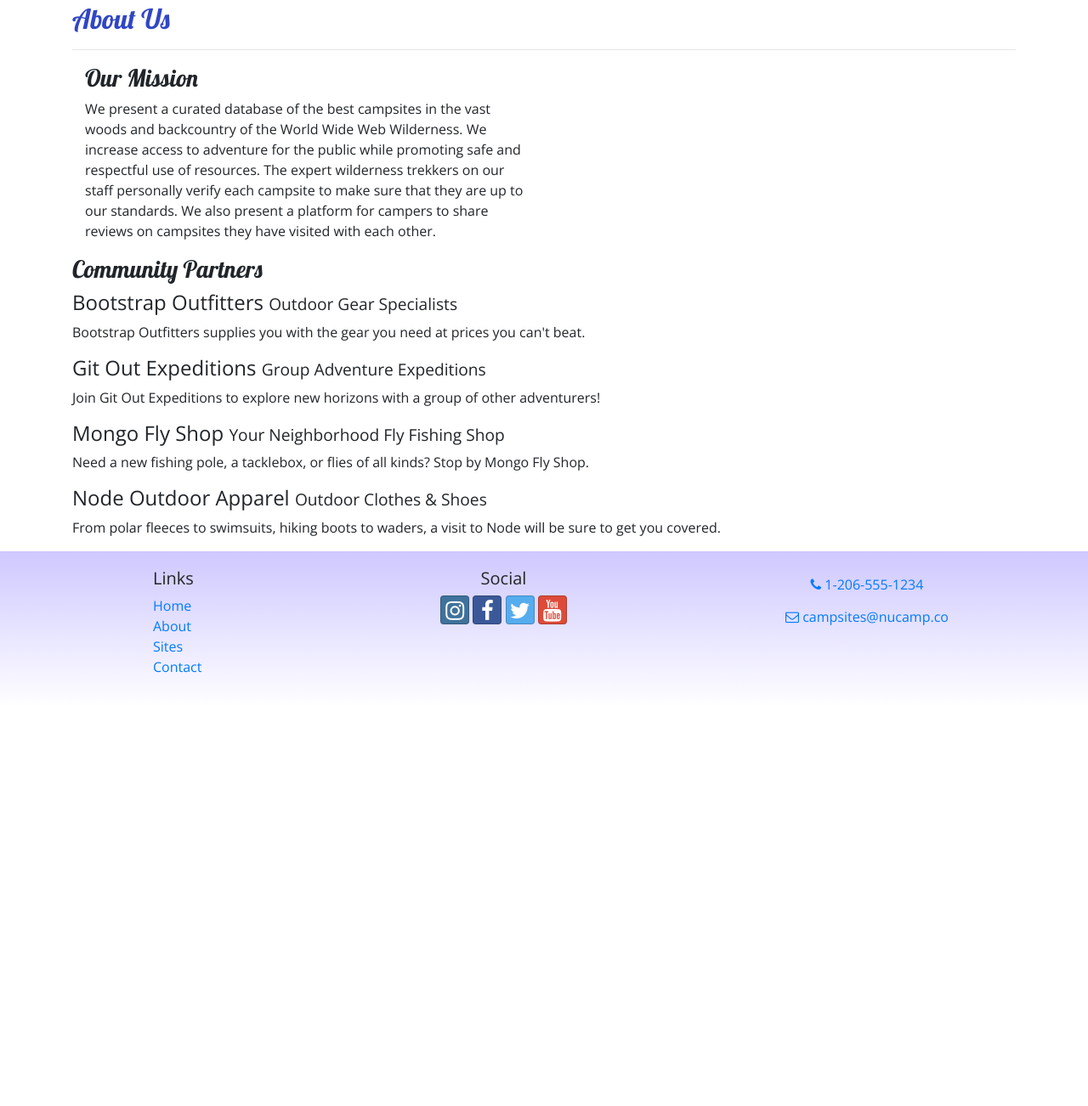
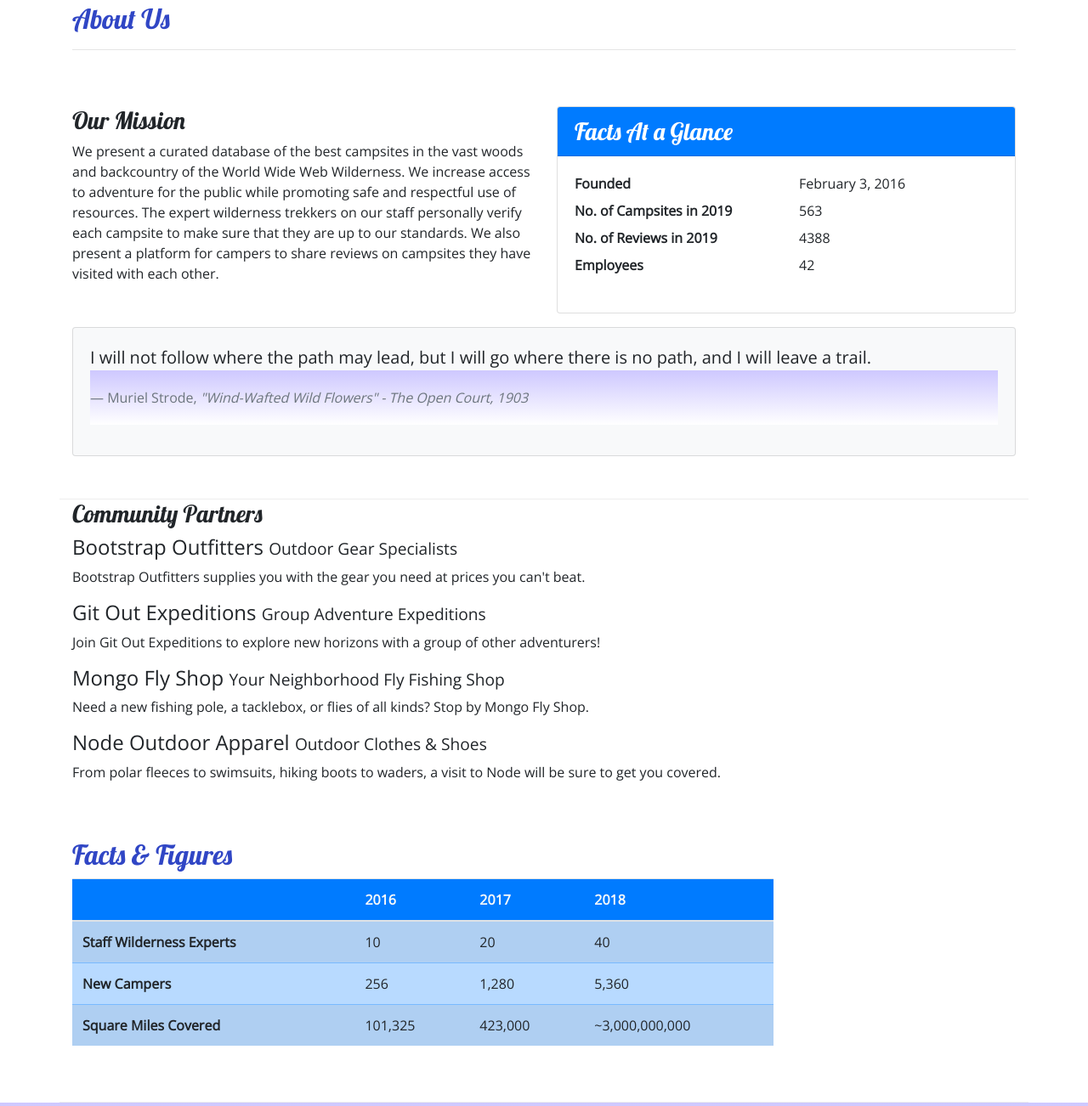
Before and after one commit to CubanFireball81/nucampsite, a website: page aboutus.html in a window 1280 px wide. Shown: the part 279-1581 px from the top of the page at 85% size. Before the commit the page ends 1112 px from the top, so only its background shows below. Drawn offline with nearby package versions, Linux system fonts and the light colour scheme.

Commit message:
Tables and Cards

```diff
--- a/aboutus.html
+++ b/aboutus.html
@@ -60,10 +60,39 @@
             </div>
         </div>
 
-        <div calss="row">
+        <div class="row row-content">
             <div class="col-sm-6">
                 <h3>Our Mission</h3>
-                <p>We present a curated database of the best campsites in the vast woods and backcountry of the World Wide Web Wilderness. We increase access to adventure for the public while promoting safe and respectful use of resources. The expert wilderness trekkers on our staff personally verify each campsite to make sure that they are up to our standards. We also present a platform for campers to share reviews on campsites they have visited with each other.</p>
+                <p>We present a curated database of the best campsites in the vast woods and backcountry of the World Wide Web Wilderness. We increase access to adventure for the public while promoting safe and respectful use of resources. The expert wilderness trekkers on our staff personally verify each campsite to make sure that they are up to our standards. We also present a platform for campers to share reviews on campsites they have visited with  each other.</p>
+            </div>
+            <div class="col-sm-6">
+                <div class="card">
+                    <h3 class="card-header bg-primary text-white">Facts At a Glance</h3>
+                    <div class="card-body">
+                        <dl class="row">
+                            <dt class="col-6">Founded</dt>
+                            <dd class="col-6">February 3, 2016</dd>
+                            <dt class="col-6">No. of Campsites in 2019</dt>
+                            <dd class="col-6">563</dd>
+                            <dt class="col-6">No. of Reviews in 2019</dt>
+                            <dd class="col-6">4388</dd>
+                            <dt class="col-6">Employees</dt>
+                            <dd class="col-6">42</dd>
+                        </dl>
+                    </div>
+                </div>
+            </div>
+            <div class="col">
+                <div class="card bg-light mt-3">
+                    <blockquote class="blockquote card-body">
+                        <p class="mb-0">I will not follow where the path may lead, but I will go where there is no path, and I will leave a trail.</p>
+                        <footer class="blockquote-footer">Muriel Strode,
+                            <cite title="Source Title">"Wind-Wafted Wild Flowers" -
+                                The Open Court, 1903
+                            </cite>
+                        </footer>
+                    </blockquote>
+        		</div>
             </div>
         </div>
 
@@ -80,9 +109,47 @@
                 <p class="d-none d-sm-block">From polar fleeces to swimsuits, hiking boots to waders, a visit to Node will be sure to get you covered.</p>
             </div>
         </div>
+
+        <div class="row row-content">
+            <div class="col-sm-9">
+            	<h2>Facts &amp; Figures</h2>
+            	<div class="table-responsive">
+               	    <table class="table table-striped">
+	                    <thead>
+	                        <tr class="bg-primary text-light">
+	                            <th></th>
+	                            <th>2016</th>
+	                            <th>2017</th>
+	                            <th>2018</th>
+	                        </tr>
+                    	</thead>
+	                    <tbody class="table-primary">
+                            <tr>
+                                <th>Staff Wilderness Experts</th>
+                                <td>10</td>
+                                <td>20</td>
+                                <td>40</td>
+                            </tr>
+                            <tr>
+                                <th>New Campers</th>
+                                <td>256</td>
+                                <td>1,280</td>
+                                <td>5,360</td>
+                            </tr>
+                            <tr>
+                                <th>Square Miles Covered</th>
+                                <td>101,325</td>
+                                <td>423,000</td>
+                                <td>~3,000,000,000</td>
+                            </tr>
+                        </tbody>
+                    </table>
+                </div>
+            </div>
+       </div>
     </div>
 
-    <footer>
+    <footer class="site-footer">
         <div class="container">
             <div class="row">
                 <div class="col-4 col-sm-2 offset-1">
--- a/css/styles.css
+++ b/css/styles.css
@@ -21,6 +21,11 @@ footer {
     padding: 20px 0;
 }
 
+.site-footer {
+    background-image: linear-gradient(#CEC8FF, white);
+    padding: 20px 0;
+}
+
 .jumbotron {
     margin: 0;
     padding: 30px;
```
Also changed, not shown: contactus.html (+1 -1 lines), index.html (+1 -1 lines).
